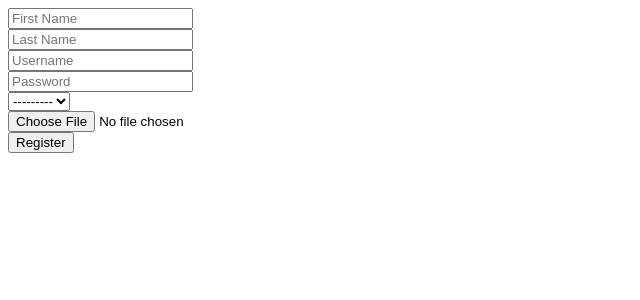
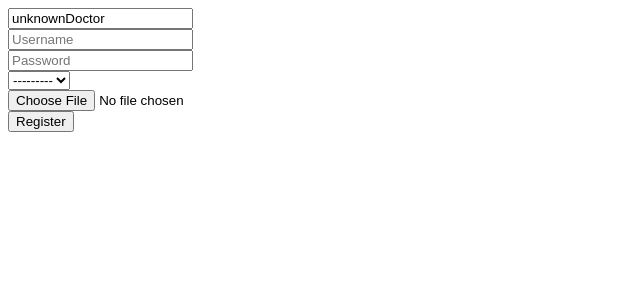
Before and after one commit to yeboah326/musical-octo-fiesta, a Django app: page /doctorSignUp in a window 1280 px wide. Shown: the top 300 px of the page, without its empty margins (0-640 px from the left). Run offline with Django 3.2, Linux system fonts and the light colour scheme; data that the repository does not hold is empty; some libraries are stand-ins or nearby versions.

Commit message:
Modified the doctor model to show name in the admin panel

```diff
--- a/medical_app/medical_app_backend/admin.py
+++ b/medical_app/medical_app_backend/admin.py
@@ -4,7 +4,7 @@
 # Register your models here.
 @admin.register(Doctor)
 class DoctorAdmin(admin.ModelAdmin):
-    list_display = ['hospital']
+    list_display = ['name','hospital']
 
 @admin.register(Hospital)
 class HospitalAdmin(admin.ModelAdmin):
--- a/medical_app/medical_app_backend/forms.py
+++ b/medical_app/medical_app_backend/forms.py
@@ -7,7 +7,7 @@ class DoctorUserForm(forms.ModelForm):
 
     class Meta:
         model = User
-        fields = ['first_name', 'last_name','username', 'password']
+        fields = ['username', 'password']
         widgets = {
             'password': forms.PasswordInput()
         }
@@ -16,7 +16,7 @@ class DoctorCustomForm(forms.ModelForm):
 
     class Meta:
         model = Doctor
-        fields = ['hospital', 'profilePicture']
+        fields = ['name','hospital', 'profilePicture']
 
 # Nurse Related Form
 class NurseUserForm(forms.ModelForm):
--- a/medical_app/medical_app_backend/models.py
+++ b/medical_app/medical_app_backend/models.py
@@ -21,6 +21,7 @@ class Hospital(models.Model):
 class Doctor(models.Model):
 
     user = models.OneToOneField(User, on_delete=models.CASCADE)
+    name = models.CharField(max_length=50,default="unknownDoctor") # remove default in main project
     hospital = models.ForeignKey(Hospital,related_name="doctors",on_delete=models.CASCADE)
     profilePicture = models.ImageField(upload_to='profiles/DoctorProfilePictures',default='profiles/DoctorProfilePictures/dummy_profile.png')
     numberOfReportsAssigned = models.PositiveIntegerField(default=0)
--- a/medical_app/templates/doctors/doctorSignUp.html
+++ b/medical_app/templates/doctors/doctorSignUp.html
@@ -15,12 +15,8 @@
         <div class="container register-form">
             <div class="form">
                 <div class="form-group">
-                    {% render_field doctorUserForm.first_name class="form-control" placeholder="First Name" %}
+                    {% render_field doctorCustomForm.name class="form-control" placeholder="Full Name" %}
                 </div>
-                <div class="form-group">
-                    {% render_field doctorUserForm.last_name class="form-control" placeholder="Last Name" %}
-                </div>
-
                 <div class="form-group">
                     {% render_field doctorUserForm.username class="form-control" placeholder="Username" %}
                 </div>
```
Also changed, not shown: medical_app/medical_app_backend/migrations/0005_doctor_name.py (added).
